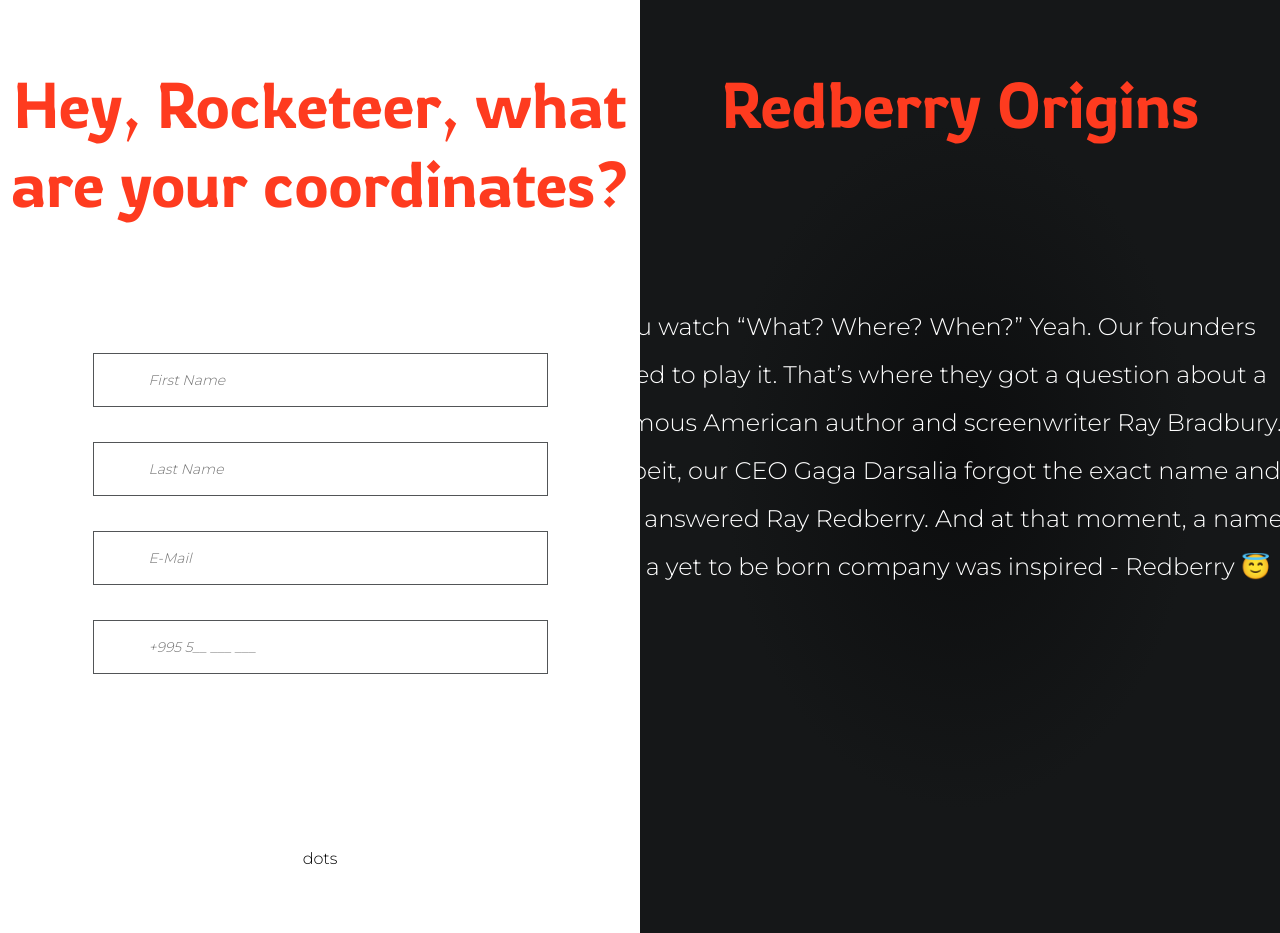
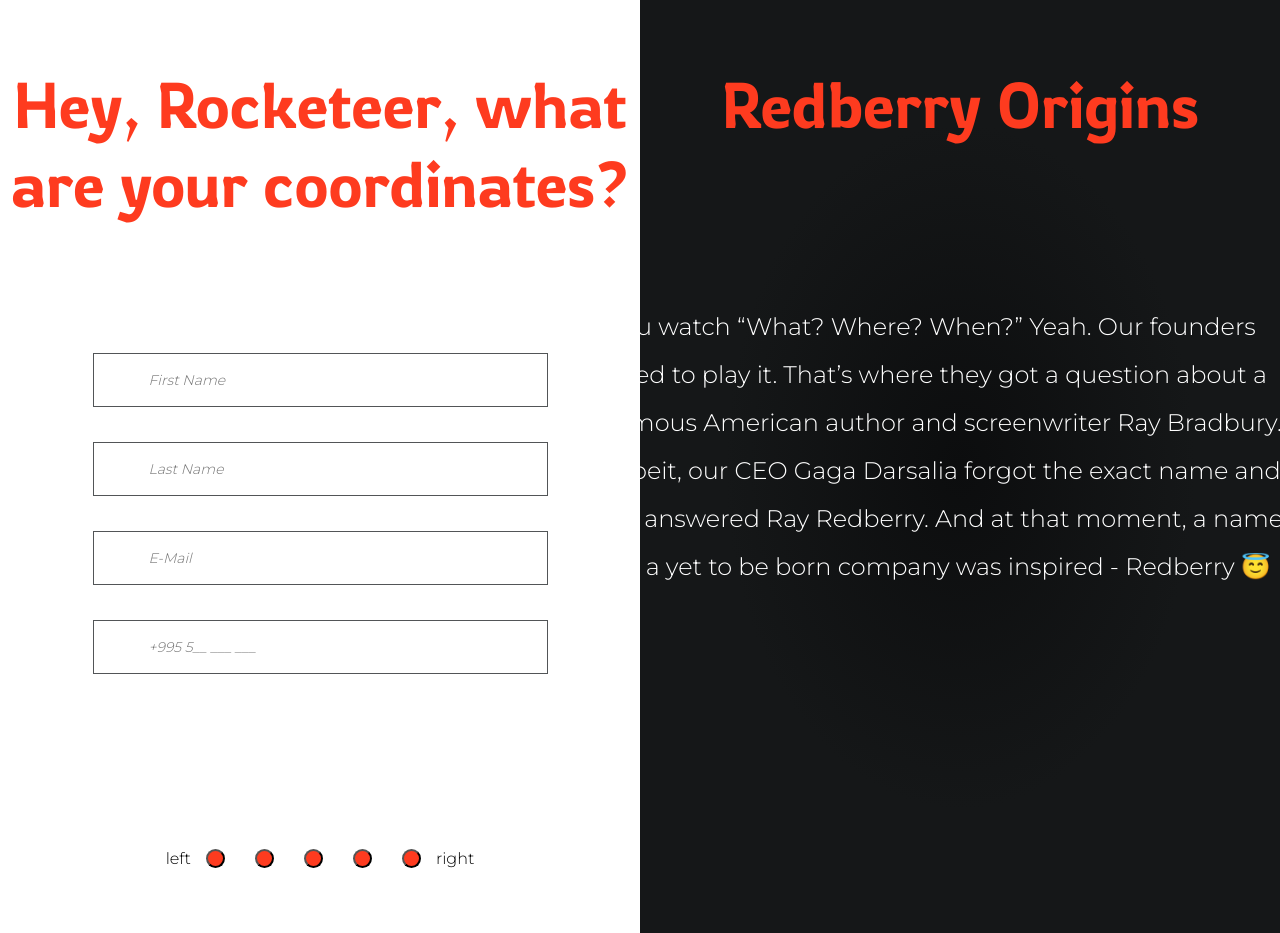
Before and after one commit to gonjila/Rocketeer-questionnaire, a React (Create React App) app: page /personal-information in a window 1280 px wide. Shown: the top 933 px of the page. Built offline with nearby package versions, Linux system fonts and the light colour scheme.

Commit message:
create all page

```diff
--- a/src/App.js
+++ b/src/App.js
@@ -1,8 +1,13 @@
 import { BrowserRouter, Routes, Route } from "react-router-dom";
+
+import WelcomePage from "./pages/Welcome";
 import ApplicationsPage from "./pages/applications";
 import PersonalInformationPage from "./pages/personal-information";
-
-import WelcomePage from "./pages/Welcome";
+import TechnologiesPage from "./pages/technlogies";
+import CovidPage from "./pages/covid-policies";
+import AboutEventsPage from "./pages/about-events";
+import SubmitterPage from "./pages/submitter";
+import PageForGratitude from "./pages/gratitude";
 
 function App() {
   return (
@@ -13,6 +18,11 @@
           path="/personal-information"
           element={<PersonalInformationPage />}
         />
+        <Route path="/technlogies" element={<TechnologiesPage />} />
+        <Route path="/covid" element={<CovidPage />} />
+        <Route path="/about-events" element={<AboutEventsPage />} />
+        <Route path="/submitter" element={<SubmitterPage />} />
+        <Route path="/gratitude" element={<PageForGratitude />} />
         <Route path="/applications" element={<ApplicationsPage />} />
       </Routes>
     </BrowserRouter>
--- /dev/null
+++ b/src/components/page-dots.jsx
@@ -0,0 +1,34 @@
+import { Link } from "react-router-dom";
+import styled from "styled-components";
+
+function DotsOfPages() {
+  return (
+    <Container>
+      {/* TODO marto wina gverdebs unda echirebodes */}
+      <div>left</div>
+      <button className="dot" />
+      <button className="dot" />
+      <button className="dot" />
+      <button className="dot" />
+      <button className="dot" />
+      <div>right</div>
+    </Container>
+  );
+}
+
+export default DotsOfPages;
+
+const Container = styled.div`
+  width: 100%;
+  display: flex;
+  justify-content: center;
+
+  .dot {
+    width: 19px;
+    height: 19px;
+    margin: 0 15px;
+    border-radius: 50%;
+    background-color: var(--redberryRed);
+    cursor: pointer;
+  }
+`;
--- a/src/index.css
+++ b/src/index.css
@@ -45,6 +45,9 @@
   line-height: 79px;
 }
 
+.redberryBtn {
+}
+
 .input {
   width: 455px;
   height: 54px;
--- a/src/pages/Welcome.jsx
+++ b/src/pages/Welcome.jsx
@@ -51,6 +51,7 @@
       height: 79px;
       background-color: var(--redberryRed);
       border-radius: 50px;
+      border: none;
 
       color: #fff;
       font-family: Montserrat;
--- /dev/null
+++ b/src/pages/about-events.jsx
@@ -0,0 +1,9 @@
+import styled from "styled-components";
+
+function AboutEventsPage() {
+  return <Container>AboutEventsPage</Container>;
+}
+
+export default AboutEventsPage;
+
+const Container = styled.div``;
--- /dev/null
+++ b/src/pages/covid-policies.jsx
@@ -0,0 +1,9 @@
+import styled from "styled-components";
+
+function CovidPage() {
+  return <Container>CovidPage</Container>;
+}
+
+export default CovidPage;
+
+const Container = styled.div``;
--- /dev/null
+++ b/src/pages/gratitude.jsx
@@ -0,0 +1,32 @@
+import styled from "styled-components";
+
+function PageForGratitude() {
+  return (
+    <Container>
+      <h1>Thanks for Joining 😊</h1>
+    </Container>
+  );
+}
+
+export default PageForGratitude;
+
+const Container = styled.div`
+  width: 100vw;
+  height: 100vh;
+  background-image: var(--primaryBg);
+
+  display: flex;
+  justify-content: center;
+  align-items: center;
+
+  h1 {
+    width: 1066px;
+    height: 191px;
+
+    color: var(--redberryRed);
+    font-family: Rowdies;
+    font-weight: normal;
+    font-size: 96px;
+    line-height: 119px;
+  }
+`;
--- a/src/pages/personal-information.jsx
+++ b/src/pages/personal-information.jsx
@@ -1,5 +1,6 @@
 import styled from "styled-components";
 import DarkComponent from "../components/dark-side";
+import DotsOfPages from "../components/page-dots";
 
 function PersonalInformationPage() {
   return (
@@ -17,7 +18,7 @@
           />
           {/* <button>submit</button> */}
         </form>
-        <div>dots</div>
+        <DotsOfPages />
       </div>
       <div className="darkSide">
         <DarkComponent title="Redberry Origins">
--- /dev/null
+++ b/src/pages/submitter.jsx
@@ -0,0 +1,9 @@
+import styled from "styled-components";
+
+function SubmitterPage() {
+  return <Container>SubmitterPage</Container>;
+}
+
+export default SubmitterPage;
+
+const Container = styled.div``;
--- /dev/null
+++ b/src/pages/technlogies.jsx
@@ -0,0 +1,9 @@
+import styled from "styled-components";
+
+function TechnologiesPage() {
+  return <Container>TechnologiesPage</Container>;
+}
+
+export default TechnologiesPage;
+
+const Container = styled.div``;
```
